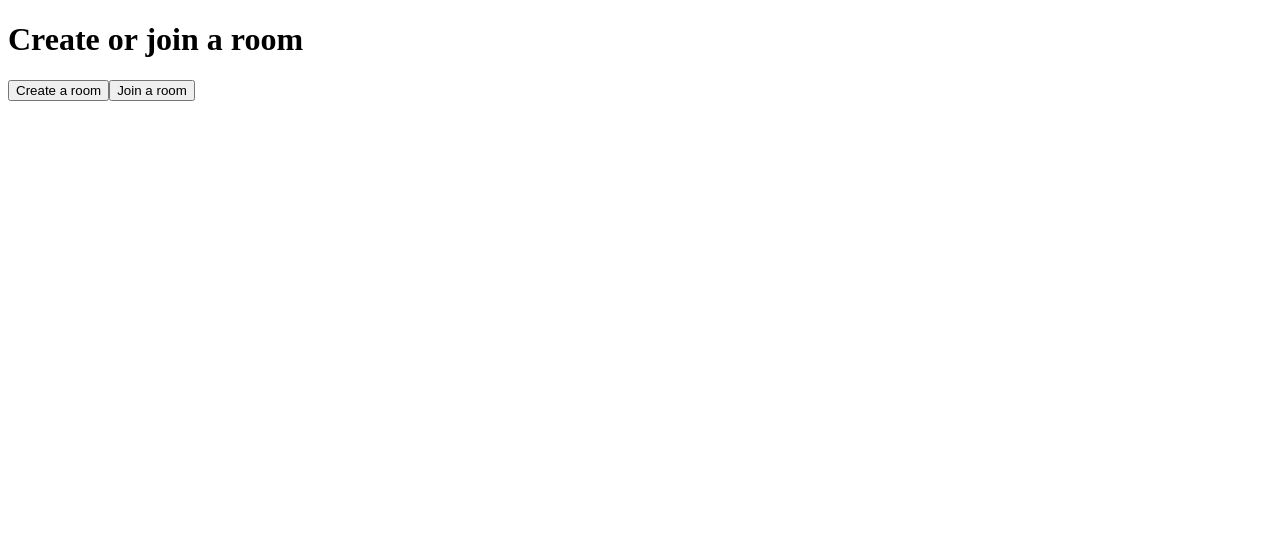
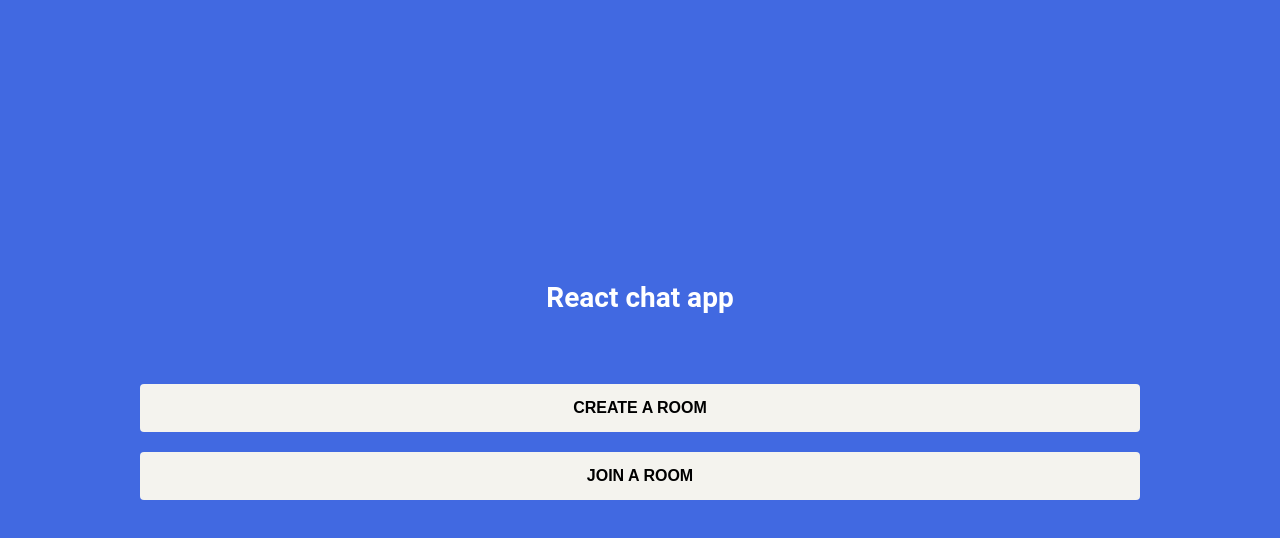
Before and after one commit to o-louis/react-chat-app, a React (Create React App) app in the folder client/: page / in a window 1280 px wide. Shown: the top 538 px of the page. Built offline with nearby package versions, Linux system fonts and the light colour scheme.

Commit message:
Implement basic of the chat

```diff
--- /dev/null
+++ b/client/src/App.css
@@ -0,0 +1,31 @@
+* {
+    margin: 0;
+    padding: 0;
+    box-sizing: border-box;
+    list-style: none;
+    list-style-type: none;
+    border: none;
+}
+
+html {
+    font-size: 62.5%;
+    font-family: Roboto, sans-serif;
+}
+
+body {
+    font-size: 1.4rem;
+}
+
+button, a {
+    cursor: pointer;
+}
+
+#root {
+    width: 100vw;
+    height: 100vh;
+}
+
+.wrapper {
+    width: 100%;
+    height: 100%;
+}
--- a/client/src/App.js
+++ b/client/src/App.js
@@ -2,6 +2,8 @@ import React from 'react';
 
 import Home from './components/Home/Home';
 import Room from './components/Room/Room';
+
+import "./App.css"
 
 import { BrowserRouter as Router, Route } from 'react-router-dom';
 
--- a/client/src/components/Home/CreateForm.js
+++ b/client/src/components/Home/CreateForm.js
@@ -1,15 +1,34 @@
-import React from 'react'
+import React, { useEffect } from 'react';
 
-const CreateForm = ({ handleSubmit, error }) => (
+const min = 1000;
+const max = 9999;
+
+const generateRoomID = () => {
+    return Math.floor(Math.random() * (max - min + 1) + min);
+};
+
+const CreateForm = ({ room, error, setRoom, username, setUsername, handleSubmit }) => {
+    useEffect(() => {
+        setRoom(generateRoomID);
+    }, [setRoom]);
+
+    return (
         <React.Fragment>
             <div className="room-name">
-            <p>Room name: 1245</p>
+                <p>Room ID: {room}</p>
             </div>
-        <form>
-            <input type="text" placeholder="Enter an username"/>
+            <form onSubmit={handleSubmit} >
+                <input
+                    type="text"
+                    value={username}
+                    placeholder="Enter an username"
+                    onChange={(e) => setUsername(e.target.value)}
+                />
+                {error && <span>{error}</span>}
                 <button type="submit">Create</button>
             </form>
         </React.Fragment>
     )
+}
 
 export default CreateForm;
--- a/client/src/components/Home/Home.css
+++ b/client/src/components/Home/Home.css
@@ -0,0 +1,81 @@
+.wrapper {
+    background-color: #4169E1;
+    display: flex;
+    flex-direction: column;
+    justify-content: center;
+    align-items: center;
+    padding: 15px;
+}
+
+.wrapper h1 {
+    color: white;
+    margin-bottom: 30px;
+}
+
+.btns-container {
+    display: flex;
+    flex-direction: column;
+    width: 80%;
+    margin-top: 40px;
+}
+
+.btns-container button,
+.wrapper form button {
+    padding: 15px;
+    margin-bottom: 20px;
+    border-radius: 4px;
+    text-transform: uppercase;
+    font-weight: 600;
+    font-size: 1.6rem;
+    background-color: #F4F3EE  ;
+    color: black;
+}
+
+.btns-container button:hover,
+.btns-container button:active,
+.wrapper form button:hover,
+.wrapper form button:active {
+    background-color: black;
+    color: white;
+}
+
+.wrapper form {
+    display: flex;
+    flex-direction: column;
+}
+
+.wrapper form input,
+.wrapper form button {
+    padding: 15px;
+    margin-top: 20px;
+    margin-bottom: 20px;
+    border-radius: 4px;
+    font-size: 1.6rem;
+}
+
+.wrapper form input {
+    margin-top: 0px;
+    margin-bottom: 10px;
+}
+.container {
+    display: flex;
+    flex-direction: column;
+}
+
+.back {
+    padding: 10px;
+    align-self: flex-start;
+    background-color: #8FCD67;
+    color: white;
+    border-radius: 4px;
+    font-size: 1.5rem;
+}
+
+.room-name {
+    padding: 15px;
+    border-radius: 4px;
+    font-size: 1.7rem;
+    background-color: #B2DDFF;
+    margin-bottom: 10px;
+    color: grey;
+}
--- a/client/src/components/Home/Home.js
+++ b/client/src/components/Home/Home.js
@@ -2,6 +2,8 @@ import React, { useState } from 'react';
 
 import CreateForm from "./CreateForm";
 import JoinForm from "./JoinForm";
+
+import { Redirect } from 'react-router-dom';
 
 import "./Home.css";
 
@@ -9,29 +11,72 @@ const Home = () => {
     const [userAction, setUserAction] = useState("");
     const [username, setUserName] = useState("");
     const [room, setRoom] = useState("");
+    const [error, setError] = useState("");
+    const [submitted, setSubmitted] = useState(false);
 
     const handleSubmit = (e) => {
         e.preventDefault();
+        if (!username || !room) {
+            setError("Please fill in all fields");
+            return;
+        }
+        setSubmitted(true);
+        console.log(room, username);
+    };
+
+    const handleClick = (event) => {
+        setRoom("");
+        setError("");
+        setUserName("");
+        if (event === "create") {
+            setUserAction("create");
+        } else {
+            setUserAction("join");
+        }
+    }
+
+    if (submitted) {
+        return (
+            <Redirect to={{
+                pathname: `/room/${room}`,
+                state: { name: username, room }
+            }}/>
+        )
     }
 
     return (
         <div className="wrapper">
-            <h1>Create or join a room</h1>
+            <h1>React chat app</h1>
 
             {
                 !userAction ? (
-                    <React.Fragment>
-                        <button onClick={() => setUserAction("create")}>Create a room</button>
-                        <button onClick={() => setUserAction("join")}>Join a room</button>
-                    </React.Fragment>
+                    <div className="btns-container">
+                        <button onClick={() => handleClick("create")}>Create a room</button>
+                        <button onClick={() => handleClick("join")}>Join a room</button>
+                    </div>
                 ) : (
-                    <React.Fragment>
-                        { (userAction === "create") ?
-                            <CreateForm handleSubmit={handleSubmit} />
-                            : <JoinForm handleSubmit={handleSubmit} />
+                    <div className="container">
+                        { (userAction === "create") ? (
+                            <CreateForm
+                                room={room}
+                                error={error}
+                                setRoom={setRoom}
+                                username={username}
+                                setUsername={setUserName}
+                                handleSubmit={handleSubmit}
+                            />
+                            ) : ( <JoinForm
+                                    room={room}
+                                    error={error}
+                                    setRoom={setRoom}
+                                    username={username}
+                                    setUsername={setUserName}
+                                    handleSubmit={handleSubmit}
+                                />
+                            )
                         }
-                        <button onClick={() => setUserAction("")}>Back</button>
-                    </React.Fragment>
+                        <button className="back" onClick={() => setUserAction("")}>Back </button>
+                    </div>
                 )
             }
         </div>
--- a/client/src/components/Home/JoinForm.js
+++ b/client/src/components/Home/JoinForm.js
@@ -1,9 +1,20 @@
 import React from 'react'
 
-const JoinForm = ({ handleSubmit, error }) => (
-    <form>
-        <input type="text" placeholder="Enter an id room"/>
-        <input type="text" placeholder="Enter an username"/>
+const JoinForm = ({ room, error, setRoom, username, setUsername, handleSubmit }) => (
+    <form onSubmit={handleSubmit} >
+        <input
+            type="text"
+            value={room}
+            placeholder="Enter the room id"
+            onChange={(e) => setRoom(e.target.value)}
+        />
+        <input
+            type="text"
+            value={username}
+            placeholder="Enter an username"
+            onChange={(e) => setUsername(e.target.value)}
+        />
+        {error && <span>{error}</span>}
         <button type="submit">Join</button>
     </form>
 )
--- a/client/src/components/Room/Room.js
+++ b/client/src/components/Room/Room.js
@@ -1,9 +1,46 @@
-import React from 'react'
+import React, { useState, useEffect } from 'react';
+import io from 'socket.io-client';
 
-const Room = () => {
+let socket;
+const Room = (props) => {
+    const [room, setRoom] = useState("");
+    const [username, setUserName] = useState("");
+    const [message, setMessage] = useState("");
+    const [conversation, setConversation] = useState([]);
+
+
+    useEffect(() => {
+        socket = io('http://localhost:2000');
+        const { name, room } = props.location.state;
+
+        setRoom(room);
+        setUserName(name);
+
+        socket.emit("new-user-connected", { name, room });
+
+    }, [props.location.state])
+
+    useEffect(() => {
+        socket.on('message', ({message}) => {
+            setConversation(conversation => [ ...conversation, message ]);
+        })
+    }, [])
+
+    const handleClick = () => {
+        socket.emit('send-message',{room, message, username});
+        setMessage("");
+    }
+
     return (
         <div>
-            Room
+            {conversation.map((msg, index) => {
+                return <p key={index}>{msg}</p>
+            })}
+
+            <div>
+                <input type="text" placeholder="Type a message" value={message} onChange={(e) => setMessage(e.target.value)}/>
+                <button onClick={handleClick}>Send</button>
+            </div>
         </div>
     )
 }
```
Also changed, not shown: 1 other file (tests, documents, lock files or other folders). Lines whose indentation alone changed are shown as unchanged.
